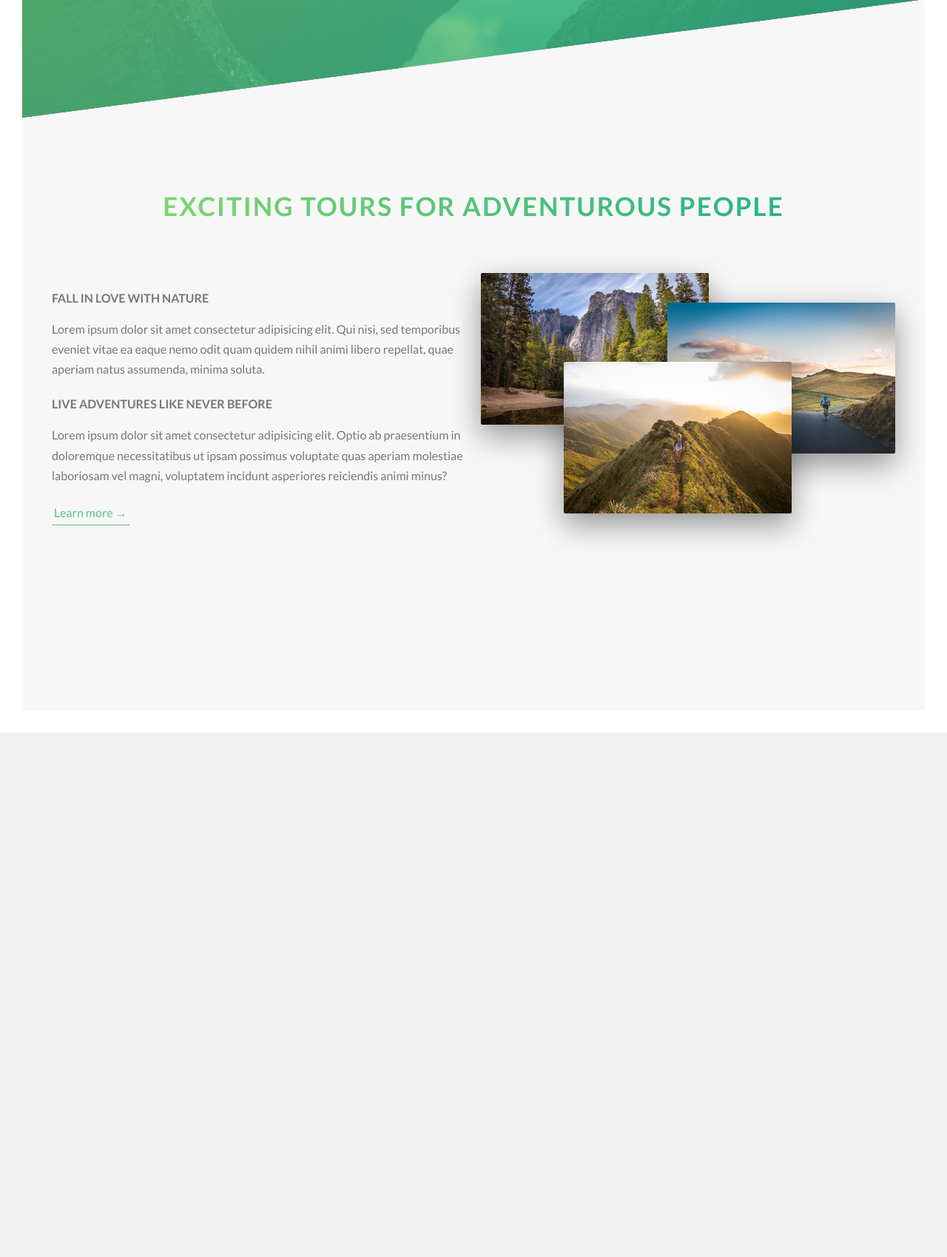
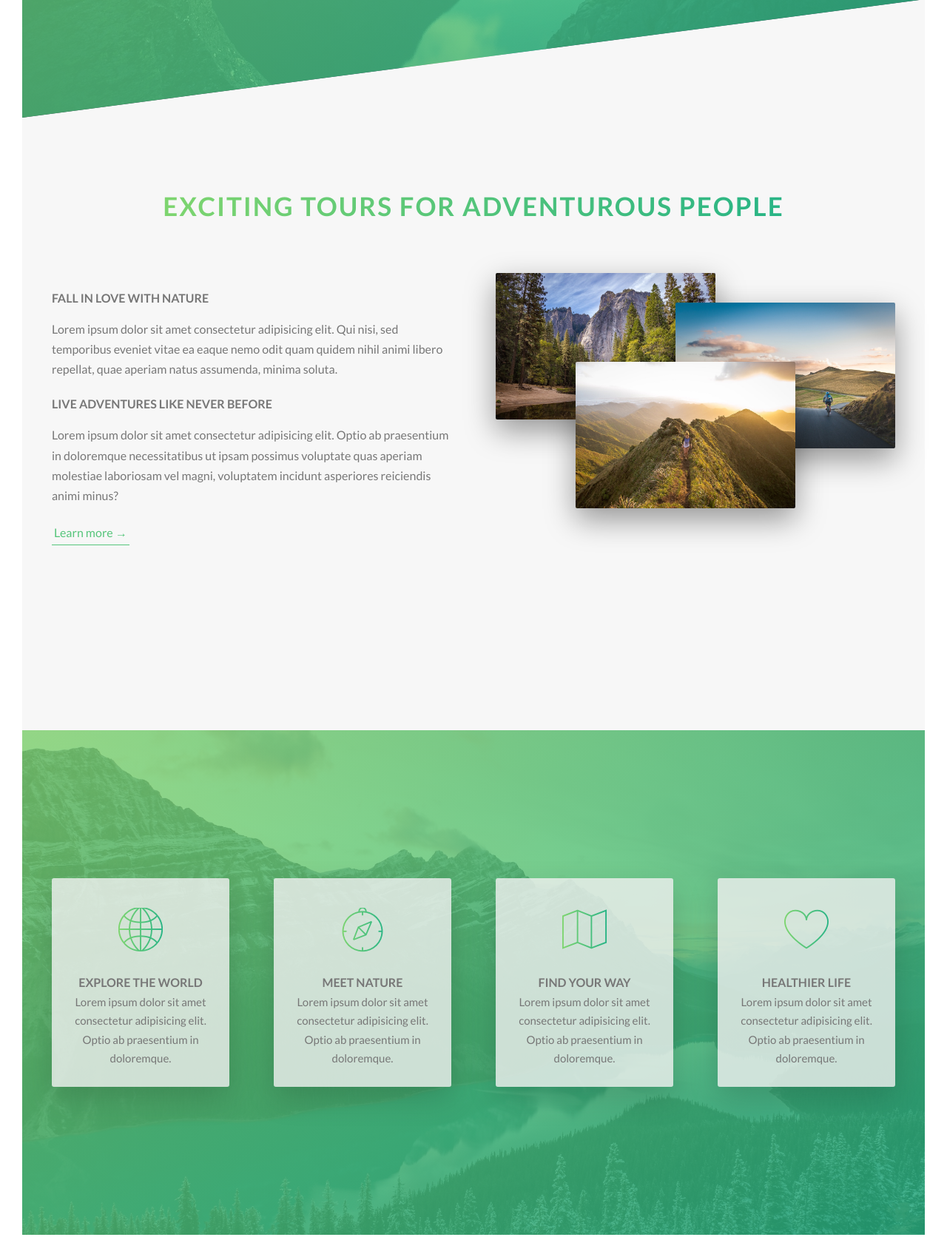
Before and after one commit to peteyb/advanced-css-course, a PHP site: page / in a window 1280 px wide. Shown: the part 631-2330 px from the top of the page at 74% size. Before the commit the page ends 1621 px from the top, so only its background shows below. Run offline with PHP 8.4, Linux system fonts and the light colour scheme; some libraries are stand-ins or nearby versions.

Commit message:
features section

```diff
--- /dev/null
+++ b/Natours/starter/css/icon-font.css
@@ -0,0 +1,445 @@
+@charset "UTF-8";
+
+@font-face {
+  font-family: "linea-basic-10";
+  src:url("fonts/linea-basic-10.eot");
+  src:url("fonts/linea-basic-10.eot?#iefix") format("embedded-opentype"),
+    url("fonts/linea-basic-10.woff") format("woff"),
+    url("fonts/linea-basic-10.ttf") format("truetype"),
+    url("fonts/linea-basic-10.svg#linea-basic-10") format("svg");
+  font-weight: normal;
+  font-style: normal;
+
+}
+
+[data-icon]:before {
+  font-family: "linea-basic-10" !important;
+  content: attr(data-icon);
+  font-style: normal !important;
+  font-weight: normal !important;
+  font-variant: normal !important;
+  text-transform: none !important;
+  speak: none;
+  line-height: 1;
+  -webkit-font-smoothing: antialiased;
+  -moz-osx-font-smoothing: grayscale;
+}
+
+[class^="icon-"]:before,
+[class*=" icon-"]:before {
+  font-family: "linea-basic-10" !important;
+  font-style: normal !important;
+  font-weight: normal !important;
+  font-variant: normal !important;
+  text-transform: none !important;
+  speak: none;
+  line-height: 1;
+  -webkit-font-smoothing: antialiased;
+  -moz-osx-font-smoothing: grayscale;
+}
+
+.icon-basic-accelerator:before {
+  content: "a";
+}
+.icon-basic-alarm:before {
+  content: "b";
+}
+.icon-basic-anchor:before {
+  content: "c";
+}
+.icon-basic-anticlockwise:before {
+  content: "d";
+}
+.icon-basic-archive:before {
+  content: "e";
+}
+.icon-basic-archive-full:before {
+  content: "f";
+}
+.icon-basic-ban:before {
+  content: "g";
+}
+.icon-basic-battery-charge:before {
+  content: "h";
+}
+.icon-basic-battery-empty:before {
+  content: "i";
+}
+.icon-basic-battery-full:before {
+  content: "j";
+}
+.icon-basic-battery-half:before {
+  content: "k";
+}
+.icon-basic-bolt:before {
+  content: "l";
+}
+.icon-basic-book:before {
+  content: "m";
+}
+.icon-basic-book-pen:before {
+  content: "n";
+}
+.icon-basic-book-pencil:before {
+  content: "o";
+}
+.icon-basic-bookmark:before {
+  content: "p";
+}
+.icon-basic-calculator:before {
+  content: "q";
+}
+.icon-basic-calendar:before {
+  content: "r";
+}
+.icon-basic-cards-diamonds:before {
+  content: "s";
+}
+.icon-basic-cards-hearts:before {
+  content: "t";
+}
+.icon-basic-case:before {
+  content: "u";
+}
+.icon-basic-chronometer:before {
+  content: "v";
+}
+.icon-basic-clessidre:before {
+  content: "w";
+}
+.icon-basic-clock:before {
+  content: "x";
+}
+.icon-basic-clockwise:before {
+  content: "y";
+}
+.icon-basic-cloud:before {
+  content: "z";
+}
+.icon-basic-clubs:before {
+  content: "A";
+}
+.icon-basic-compass:before {
+  content: "B";
+}
+.icon-basic-cup:before {
+  content: "C";
+}
+.icon-basic-diamonds:before {
+  content: "D";
+}
+.icon-basic-display:before {
+  content: "E";
+}
+.icon-basic-download:before {
+  content: "F";
+}
+.icon-basic-exclamation:before {
+  content: "G";
+}
+.icon-basic-eye:before {
+  content: "H";
+}
+.icon-basic-eye-closed:before {
+  content: "I";
+}
+.icon-basic-female:before {
+  content: "J";
+}
+.icon-basic-flag1:before {
+  content: "K";
+}
+.icon-basic-flag2:before {
+  content: "L";
+}
+.icon-basic-floppydisk:before {
+  content: "M";
+}
+.icon-basic-folder:before {
+  content: "N";
+}
+.icon-basic-folder-multiple:before {
+  content: "O";
+}
+.icon-basic-gear:before {
+  content: "P";
+}
+.icon-basic-geolocalize-01:before {
+  content: "Q";
+}
+.icon-basic-geolocalize-05:before {
+  content: "R";
+}
+.icon-basic-globe:before {
+  content: "S";
+}
+.icon-basic-gunsight:before {
+  content: "T";
+}
+.icon-basic-hammer:before {
+  content: "U";
+}
+.icon-basic-headset:before {
+  content: "V";
+}
+.icon-basic-heart:before {
+  content: "W";
+}
+.icon-basic-heart-broken:before {
+  content: "X";
+}
+.icon-basic-helm:before {
+  content: "Y";
+}
+.icon-basic-home:before {
+  content: "Z";
+}
+.icon-basic-info:before {
+  content: "0";
+}
+.icon-basic-ipod:before {
+  content: "1";
+}
+.icon-basic-joypad:before {
+  content: "2";
+}
+.icon-basic-key:before {
+  content: "3";
+}
+.icon-basic-keyboard:before {
+  content: "4";
+}
+.icon-basic-laptop:before {
+  content: "5";
+}
+.icon-basic-life-buoy:before {
+  content: "6";
+}
+.icon-basic-lightbulb:before {
+  content: "7";
+}
+.icon-basic-link:before {
+  content: "8";
+}
+.icon-basic-lock:before {
+  content: "9";
+}
+.icon-basic-lock-open:before {
+  content: "!";
+}
+.icon-basic-magic-mouse:before {
+  content: "\"";
+}
+.icon-basic-magnifier:before {
+  content: "#";
+}
+.icon-basic-magnifier-minus:before {
+  content: "$";
+}
+.icon-basic-magnifier-plus:before {
+  content: "%";
+}
+.icon-basic-mail:before {
+  content: "&";
+}
+.icon-basic-mail-multiple:before {
+  content: "'";
+}
+.icon-basic-mail-open:before {
+  content: "(";
+}
+.icon-basic-mail-open-text:before {
+  content: ")";
+}
+.icon-basic-male:before {
+  content: "*";
+}
+.icon-basic-map:before {
+  content: "+";
+}
+.icon-basic-message:before {
+  content: ",";
+}
+.icon-basic-message-multiple:before {
+  content: "-";
+}
+.icon-basic-message-txt:before {
+  content: ".";
+}
+.icon-basic-mixer2:before {
+  content: "/";
+}
+.icon-basic-mouse:before {
+  content: ":";
+}
+.icon-basic-notebook:before {
+  content: ";";
+}
+.icon-basic-notebook-pen:before {
+  content: "<";
+}
+.icon-basic-notebook-pencil:before {
+  content: "=";
+}
+.icon-basic-paperplane:before {
+  content: ">";
+}
+.icon-basic-pencil-ruler:before {
+  content: "?";
+}
+.icon-basic-pencil-ruler-pen:before {
+  content: "@";
+}
+.icon-basic-photo:before {
+  content: "[";
+}
+.icon-basic-picture:before {
+  content: "]";
+}
+.icon-basic-picture-multiple:before {
+  content: "^";
+}
+.icon-basic-pin1:before {
+  content: "_";
+}
+.icon-basic-pin2:before {
+  content: "`";
+}
+.icon-basic-postcard:before {
+  content: "{";
+}
+.icon-basic-postcard-multiple:before {
+  content: "|";
+}
+.icon-basic-printer:before {
+  content: "}";
+}
+.icon-basic-question:before {
+  content: "~";
+}
+.icon-basic-rss:before {
+  content: "\\";
+}
+.icon-basic-server:before {
+  content: "\e000";
+}
+.icon-basic-server2:before {
+  content: "\e001";
+}
+.icon-basic-server-cloud:before {
+  content: "\e002";
+}
+.icon-basic-server-download:before {
+  content: "\e003";
+}
+.icon-basic-server-upload:before {
+  content: "\e004";
+}
+.icon-basic-settings:before {
+  content: "\e005";
+}
+.icon-basic-share:before {
+  content: "\e006";
+}
+.icon-basic-sheet:before {
+  content: "\e007";
+}
+.icon-basic-sheet-multiple:before {
+  content: "\e008";
+}
+.icon-basic-sheet-pen:before {
+  content: "\e009";
+}
+.icon-basic-sheet-pencil:before {
+  content: "\e00a";
+}
+.icon-basic-sheet-txt:before {
+  content: "\e00b";
+}
+.icon-basic-signs:before {
+  content: "\e00c";
+}
+.icon-basic-smartphone:before {
+  content: "\e00d";
+}
+.icon-basic-spades:before {
+  content: "\e00e";
+}
+.icon-basic-spread:before {
+  content: "\e00f";
+}
+.icon-basic-spread-bookmark:before {
+  content: "\e010";
+}
+.icon-basic-spread-text:before {
+  content: "\e011";
+}
+.icon-basic-spread-text-bookmark:before {
+  content: "\e012";
+}
+.icon-basic-star:before {
+  content: "\e013";
+}
+.icon-basic-tablet:before {
+  content: "\e014";
+}
+.icon-basic-target:before {
+  content: "\e015";
+}
+.icon-basic-todo:before {
+  content: "\e016";
+}
+.icon-basic-todo-pen:before {
+  content: "\e017";
+}
+.icon-basic-todo-pencil:before {
+  content: "\e018";
+}
+.icon-basic-todo-txt:before {
+  content: "\e019";
+}
+.icon-basic-todolist-pen:before {
+  content: "\e01a";
+}
+.icon-basic-todolist-pencil:before {
+  content: "\e01b";
+}
+.icon-basic-trashcan:before {
+  content: "\e01c";
+}
+.icon-basic-trashcan-full:before {
+  content: "\e01d";
+}
+.icon-basic-trashcan-refresh:before {
+  content: "\e01e";
+}
+.icon-basic-trashcan-remove:before {
+  content: "\e01f";
+}
+.icon-basic-upload:before {
+  content: "\e020";
+}
+.icon-basic-usb:before {
+  content: "\e021";
+}
+.icon-basic-video:before {
+  content: "\e022";
+}
+.icon-basic-watch:before {
+  content: "\e023";
+}
+.icon-basic-webpage:before {
+  content: "\e024";
+}
+.icon-basic-webpage-img-txt:before {
+  content: "\e025";
+}
+.icon-basic-webpage-multiple:before {
+  content: "\e026";
+}
+.icon-basic-webpage-txt:before {
+  content: "\e027";
+}
+.icon-basic-world:before {
+  content: "\e028";
+}
--- a/Natours/starter/css/style.css
+++ b/Natours/starter/css/style.css
@@ -190,6 +190,23 @@ body {
   .composition:hover .composition__photo:not(:hover) {
     transform: scale(0.9); }
 
+.feature-box {
+  background-color: rgba(241, 241, 241, 0.8);
+  font-size: 1.5rem;
+  padding: 2.5rem;
+  text-align: center;
+  border-radius: 3px;
+  box-shadow: 0 1.5rem 4rem rgba(0, 0, 0, 0.15);
+  transition: all .3s; }
+  .feature-box__icon {
+    font-size: 6rem;
+    margin-bottom: .5rem;
+    background-image: linear-gradient(to right, #7ed56f, #28b485);
+    -webkit-background-clip: text;
+    color: transparent; }
+  .feature-box:hover {
+    transform: translateY(-1.5rem) scale(1.03); }
+
 .row {
   max-width: 114rem;
   margin: 0 auto; }
@@ -202,19 +219,19 @@ body {
   .row [class^="col-"] {
     float: left; }
     .row [class^="col-"]:not(:last-child) {
-      margin-right: 2rem; }
+      margin-right: 6rem; }
   .row .col-1-of-2 {
-    width: calc((100% - 2rem) / 2); }
+    width: calc((100% - 6rem) / 2); }
   .row .col-1-of-3 {
-    width: calc((100% - 2 * 2rem) / 3); }
+    width: calc((100% - 2 * 6rem) / 3); }
   .row .col-1-of-4 {
-    width: calc((100% - 3 * 2rem) / 4); }
+    width: calc((100% - 3 * 6rem) / 4); }
   .row .col-2-of-3 {
-    width: calc(2 * ((100% - 2 * 2rem) / 3) + 2rem); }
+    width: calc(2 * ((100% - 2 * 6rem) / 3) + 6rem); }
   .row .col-2-of-4 {
-    width: calc(2 * ((100% - 3 * 2rem) / 4) + 2rem); }
+    width: calc(2 * ((100% - 3 * 6rem) / 4) + 6rem); }
   .row .col-3-of-4 {
-    width: calc(3 * ((100% - 3 * 2rem) / 4) + (2rem * 2)); }
+    width: calc(3 * ((100% - 3 * 6rem) / 4) + (6rem * 2)); }
 
 .header {
   height: 95vh;
@@ -240,3 +257,8 @@ body {
   background-color: #f7f7f7;
   padding: 25rem 0;
   margin-top: -20vh; }
+
+.section-features {
+  padding: 20rem 0;
+  background-image: linear-gradient(to right bottom, rgba(126, 213, 111, 0.8), rgba(40, 180, 133, 0.8)), url(../img/nat-4.jpg);
+  background-size: cover; }
--- a/Natours/starter/index.html
+++ b/Natours/starter/index.html
@@ -66,6 +66,50 @@
                         <img src="img/nat-1-large.jpg" alt="Photo 1" class="composition__photo composition__photo--p1">
                         <img src="img/nat-2-large.jpg" alt="Photo 2" class="composition__photo composition__photo--p2">
                         <img src="img/nat-3-large.jpg" alt="Photo 3" class="composition__photo composition__photo--p3">
+                    </div>
+                </div>
+            </div>
+        </section>
+
+        <section class="section-features">
+            <div class="row">
+                <div class="col-1-of-4">
+                    <div class="feature-box">
+                        <i class="feature-box__icon icon-basic-world"></i>
+                        <h3 class="heading-tertiary">Explore the World</h3>
+                        <p class="feature-box__text">
+                            Lorem ipsum dolor sit amet consectetur adipisicing elit. Optio ab praesentium in doloremque.
+                        </p>
+                    </div>
+                </div>
+
+                <div class="col-1-of-4">
+                    <div class="feature-box">
+                        <i class="feature-box__icon icon-basic-compass"></i>
+                        <h3 class="heading-tertiary">Meet nature</h3>
+                        <p class="feature-box__text">
+                            Lorem ipsum dolor sit amet consectetur adipisicing elit. Optio ab praesentium in doloremque.
+                        </p>
+                    </div>
+                </div>
+
+                <div class="col-1-of-4">
+                    <div class="feature-box">
+                        <i class="feature-box__icon icon-basic-map"></i>
+                        <h3 class="heading-tertiary">find your way</h3>
+                        <p class="feature-box__text">
+                            Lorem ipsum dolor sit amet consectetur adipisicing elit. Optio ab praesentium in doloremque.
+                        </p>
+                    </div>
+                </div>
+
+                <div class="col-1-of-4">
+                    <div class="feature-box">
+                        <i class="feature-box__icon icon-basic-heart"></i>
+                        <h3 class="heading-tertiary">healthier life</h3>
+                        <p class="feature-box__text">
+                            Lorem ipsum dolor sit amet consectetur adipisicing elit. Optio ab praesentium in doloremque.
+                        </p>
                     </div>
                 </div>
             </div>
--- a/Natours/starter/package.json
+++ b/Natours/starter/package.json
@@ -5,7 +5,7 @@
   "main": "index.js",
   "scripts": {
     "compile:sass": "node-sass sass/main.scss css/style.css -w",
-    "server": "live-server"
+    "serve": "live-server"
   },
   "author": "",
   "license": "ISC",
--- a/Natours/starter/sass/abstracts/_variables.scss
+++ b/Natours/starter/sass/abstracts/_variables.scss
@@ -12,7 +12,7 @@ $color-black: #000;
 // grid
 $grid-width: 114rem;
 $gutter-vertical: 2rem;
-$gutter-horizontal: 2rem;
+$gutter-horizontal: 6rem;
 
 // font size
 $default-font-size: 1.6rem;
--- /dev/null
+++ b/Natours/starter/sass/components/_feature-box.scss
@@ -0,0 +1,25 @@
+.feature-box {
+    background-color: rgba($color-white, .8);
+    font-size: 1.5rem;
+    padding: 2.5rem;
+    text-align: center;
+    border-radius: 3px;
+    box-shadow: 0 1.5rem 4rem rgba($color-black, .15);
+    transition: all .3s;
+
+    &__icon {
+        font-size: 6rem;
+        margin-bottom: .5rem;
+        background-image: linear-gradient(to right, $color-primary-light, $color-primary-dark);
+        -webkit-background-clip: text;
+        color: transparent;
+    }
+
+    &:hover {
+        transform: translateY(-1.5rem) scale(1.03);
+    }
+
+    &__text {
+
+    }
+}
--- a/Natours/starter/sass/main.scss
+++ b/Natours/starter/sass/main.scss
@@ -9,6 +9,7 @@
 
 @import "components/btn";
 @import "components/composition";
+@import "components/feature-box";
 
 @import "layout/grid";
 @import "layout/header";
--- a/Natours/starter/sass/pages/_home.scss
+++ b/Natours/starter/sass/pages/_home.scss
@@ -3,3 +3,11 @@
     padding: 25rem 0;
     margin-top: -20vh;
 }
+
+.section-features {
+    padding: 20rem 0;
+    background-image:
+        linear-gradient(to right bottom, rgba($color-primary-light, .8), rgba($color-primary-dark, .8)),
+        url(../img/nat-4.jpg);
+    background-size: cover;
+}
```
Also changed, not shown: Natours/starter/css/fonts/linea-basic-10.ttf (added), Natours/starter/css/fonts/linea-basic-10.woff (added), 2 other files.
